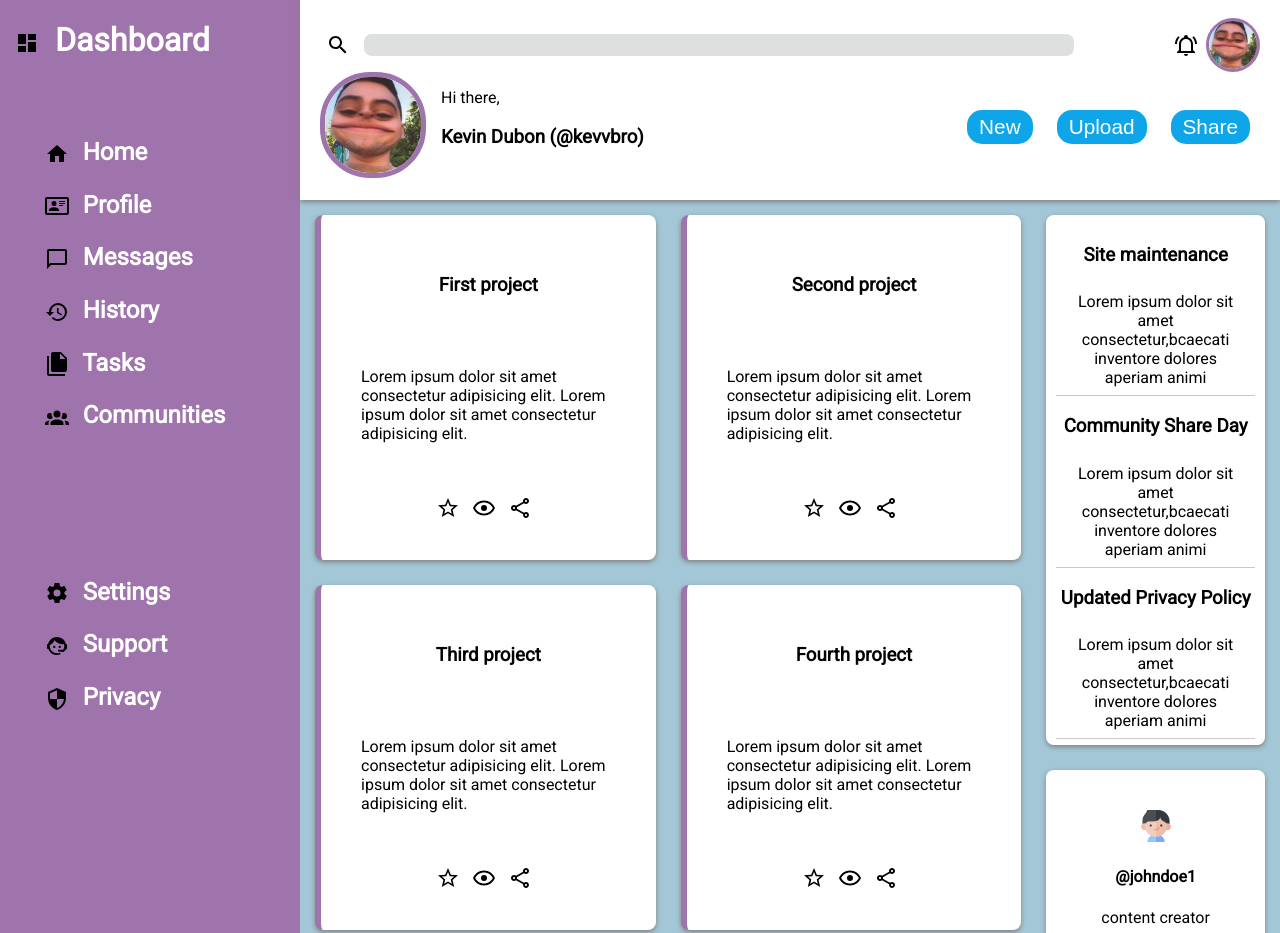
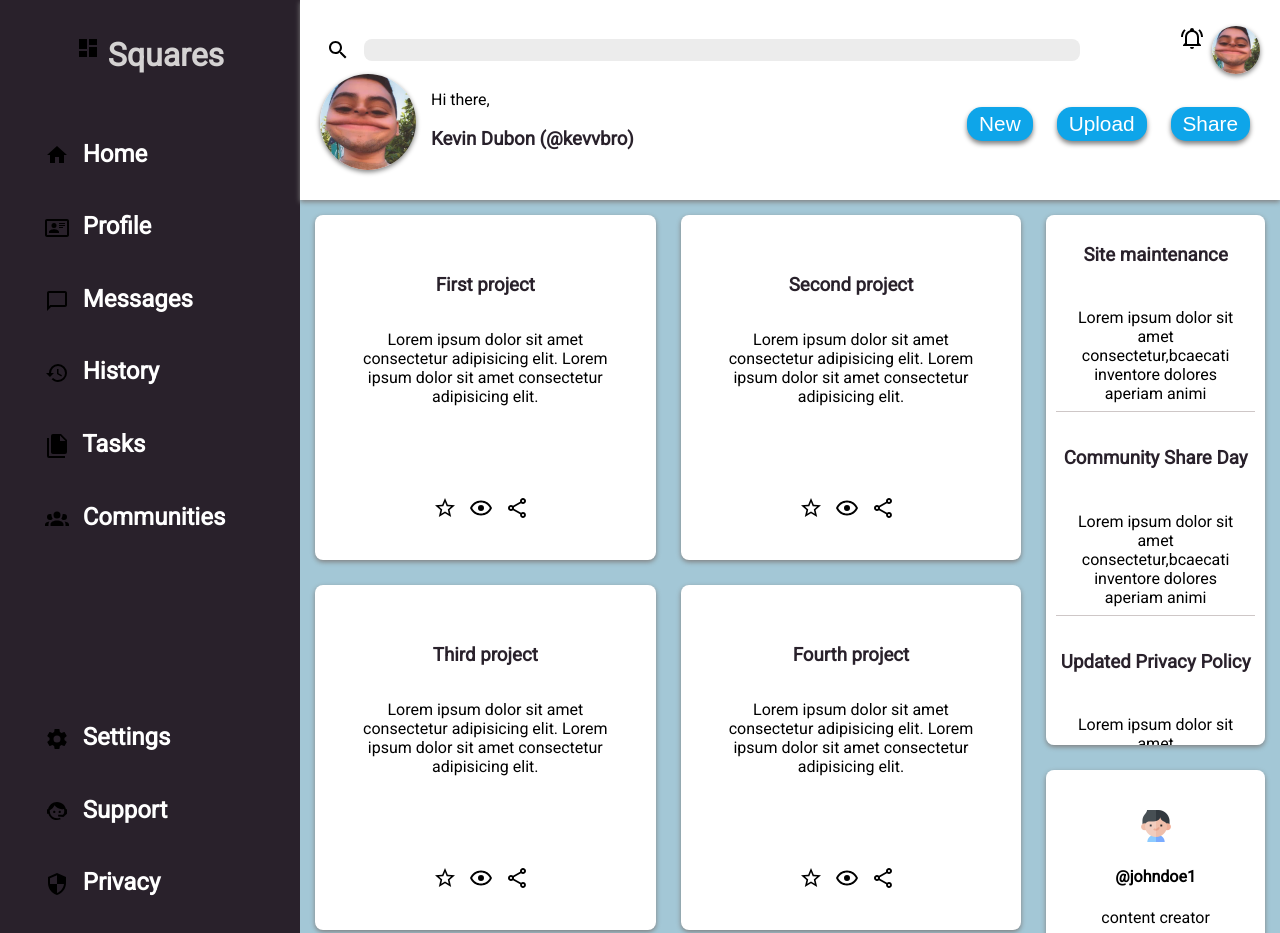
Before and after one commit to Dubonk/Admin-dashboard-2, a plain HTML site: page index.html in a window 1280 px wide. Shown: the top 933 px of the page. Drawn offline with Linux system fonts and the light colour scheme.

Commit message:
Played around with colors and themes.

```diff
--- a/index.html
+++ b/index.html
@@ -23,7 +23,7 @@
                 <div class="left">
             <div><img id="main-profile-pic" src="images/profilepic.webp" alt="profile-pic"></div>
             <div>
-                <p>Hi there,</p>
+                <p class="greeting">Hi there,</p>
                 <h3>Kevin Dubon (@kevvbro)</h3>
                 </div>
                 </div>
@@ -35,7 +35,7 @@
             </div>
     </div>
     <div class="sidebar">
-        <h1 id="sidebar-title"><img class="icons" src="./Svgs/view-dashboard.svg" alt="dashboard"></svg> Dashboard</h1>
+        <h1 id="sidebar-title"><img class="icons" src="./Svgs/view-dashboard.svg" alt="dashboard"></svg> Squares</h1>
         <ul class="main-links">
             <li><a href="http://127.0.0.1:5500/index.html"> <img class="icons" src="./Svgs/home.svg" alt="home">  Home</a></li>
             <li><a href="https://github.com/Dubonk"> <img class="icons" src="./Svgs/card-account-details-outline.svg" alt="profile">  Profile</a></li>
@@ -99,19 +99,19 @@
             <p>Lorem ipsum dolor sit amet consectetur,bcaecati inventore dolores aperiam animi</p>
         </div>
         <div class="trending">
-            <div class="livefeed"> <img class="user-icons" src="./images/like.png" alt="user">
+            <div class="liveFeed"> <img class="user-icons" src="./images/like.png" alt="user">
             <h4>@johndoe1</h4>
             <p>content creator</p>
             </div>
-            <div class="livefeed"> <img class="user-icons" src="./images/emotional.png" alt="user">
+            <div class="liveFeed"> <img class="user-icons" src="./images/emotional.png" alt="user">
             <h4>@livenow</h4>
             <p>Horse trainer</p>
             </div>
-            <div class="livefeed"> <img class="user-icons" src="./images/flirtatious.png" alt="user">
+            <div class="liveFeed"> <img class="user-icons" src="./images/flirtatious.png" alt="user">
             <h4>@minniemulan</h4>
             <p>Cat enthusiast</p>
             </div>
-            <div class="livefeed"> <img class="user-icons" src="./images/surprised.png" alt="user">
+            <div class="liveFeed"> <img class="user-icons" src="./images/surprised.png" alt="user">
             <h4>@Jbro</h4>
             <p>OW pro</p>
             </div>
--- a/styles.css
+++ b/styles.css
@@ -1,9 +1,13 @@
 @import url('https://fonts.googleapis.com/css2?family=Roboto&display=swap');
 
+html {
+    max-height: 100%;
+}
+
 body {
+    position: absolute;
     font-family: 'Roboto', sans-serif;
     margin: 0;
-    max-height: 1260px;
     display: grid;
     grid-template-columns: 300px repeat(3 , 1fr);
     grid-template-rows: 200px 3fr;
@@ -44,37 +48,43 @@ body {
     border-radius: 8px;
     height: 1.2rem;
     border: none;
-    background-color: rgb(222, 224, 224);
+    background-color: rgb(236, 236, 236);
     align-self: center;
     flex: 1;
     padding-left: 5px;
 }
 
 #searchbar:focus {
-    outline: 1px solid #e2e8f0;
+    outline: 1px solid #5b9aec;
 }
 
 .sidebar {
+    display: flex;
+    flex-direction: column;
     grid-column-start: 1;
     grid-column-end: 2;
     grid-row-start: 1;
     grid-row-end: 4;
-    color: rgb(255, 255, 255);
-    background-color: #9F73AB;
+    color: rgb(212, 210, 210);
+    background-color: #29212b;
 }
 
-.sidebar > h1 {
+.sidebar > h1, ul {
+    justify-items: center;
+    justify-content: end;
     padding-bottom: 50px;
 }
 
 ul {
+    display: flex;
+    flex-direction: column;
     padding-bottom: 100px;
     font-size: 1.5rem;
     list-style: none;
 }
 
 li {
-    margin-bottom: 15px;
+    margin-bottom: 35px;
     padding: .3rem;
 }
 
@@ -110,7 +120,6 @@ a {
     background-color: white;
     box-shadow: 0px 2px 5px grey;
     border-radius: 8px;
-    border-left: #9F73AB 6px solid;
     display: flex;
     flex-direction: column;
     justify-content: space-between;
@@ -119,11 +128,15 @@ a {
     overflow: auto;
 }
 
+.cards:hover {
+    box-shadow: 0px 4px 8px grey;
+    transform: scale(1.02);
+    cursor: pointer;
+}
+
 .announcements {
-    grid-column-start: 4;
-    grid-column-end: 5;
-    grid-row-start: 1;
-    grid-row-end: 2;
+    display: flex;
+    flex-direction: column;
     background-color: white;
     border-radius: 8px;
     box-shadow: 0px 2px 5px grey;
@@ -133,6 +146,7 @@ a {
 
 h3 {
     text-align: center;
+    color: #29212b;
 }
 
 .trending {
@@ -147,8 +161,11 @@ h3 {
     grid-row-end: 3;
     overflow: auto;
 }
+.greeting {
+    text-align: left;
+}
 
-.livefeed {
+.liveFeed {
     border-bottom: 1px solid grey;
 }
 
@@ -157,22 +174,22 @@ h3 {
     padding-top: 20px;
 }
 
-.announcements > h5 {
+.announcements > h5, p {
     text-align: center;
+    flex: 1;
 }
 
 .announcements > p {
     border-bottom: 1px solid rgb(206, 199, 199);
     padding: 8px;
-    text-align: center;
 }
 
 .icons {
     height: 1.5rem;
     display: inline-block;
     vertical-align: middle;
-    align-self: center;
     padding-right: 8px;
+
 }
 
 .icons:hover {
@@ -180,17 +197,21 @@ h3 {
 }
 
 #sidebar-title {
-    padding-left: 15px;
+    text-rendering: geometricPrecision;
+    padding: 15px;
+    display: flex;
+    align-self: center;
+
 }
 
 #profile-pic {
    height: 3rem;
    border-radius: 30px;
-   border: 3px solid #9F73AB;
+   box-shadow: 0px 2px 5px grey;
 }
 
 #main-profile-pic {
-    border: 5px solid #9F73AB;
+    box-shadow: 0px 2px 5px grey;
     height: 6rem;
     border-radius: 50px;
     margin-right: 15px;
@@ -212,6 +233,7 @@ h3 {
     border: none;
     border-radius: 15px;
     margin: 10px;
+    box-shadow: 0px 3px 5px grey;
 }
 
 .action-buttons:hover {
@@ -221,3 +243,7 @@ h3 {
 .action-buttons:active {
     transform: scale(1);
 }
+li:hover {
+    text-decoration: underline;
+    transform: scale(1.02);
+}
```
